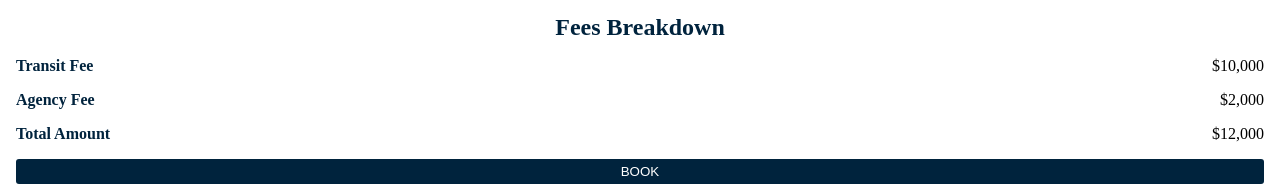
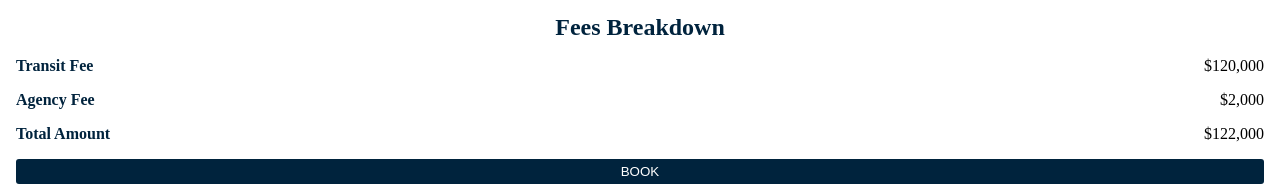
Before and after one commit to danyc23/Transiter, a React (Create React App) app in the folder client/: page /newbooking in a window 1280 px wide. Shown: the part 322-515 px from the top of the page. Built offline with nearby package versions, Linux system fonts and the light colour scheme.

Commit message:
A couple of modifications

```diff
--- a/client/src/components/FeesCard.jsx
+++ b/client/src/components/FeesCard.jsx
@@ -6,7 +6,7 @@ function FeesCard() {
       </div>
       <div className="fees-subcontainer">
         <h4 className="fees-title">Transit Fee </h4>
-        <p className="fees-amount">$10,000</p>
+        <p className="fees-amount">$120,000</p>
       </div>
       <div className="fees-subcontainer">
         <h4 className="fees-title">Agency Fee </h4>
@@ -14,7 +14,7 @@ function FeesCard() {
       </div>
       <div className="fees-subcontainer">
         <h4 className="fees-title">Total Amount </h4>
-        <p className="fees-amount">$12,000</p>
+        <p className="fees-amount">$122,000</p>
       </div>
     </section>
   );
--- a/client/src/pages/Register.jsx
+++ b/client/src/pages/Register.jsx
@@ -54,7 +54,6 @@ class Register extends React.Component {
       })
       .catch((err) => {
         console.log(err);
-        <Redirect to="/login"></Redirect>;
       });
   };
   render() {
```
